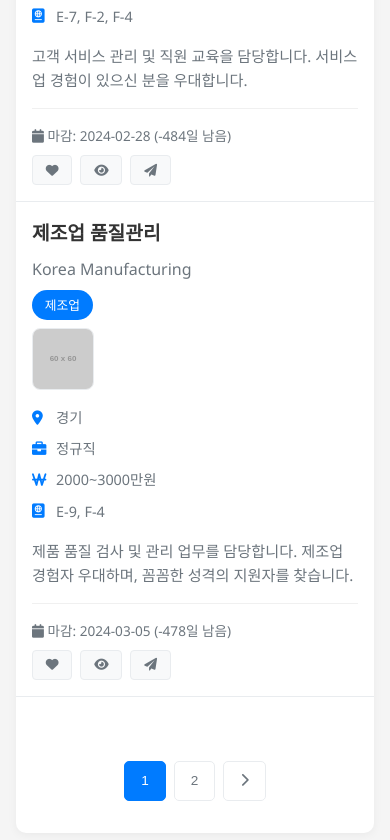
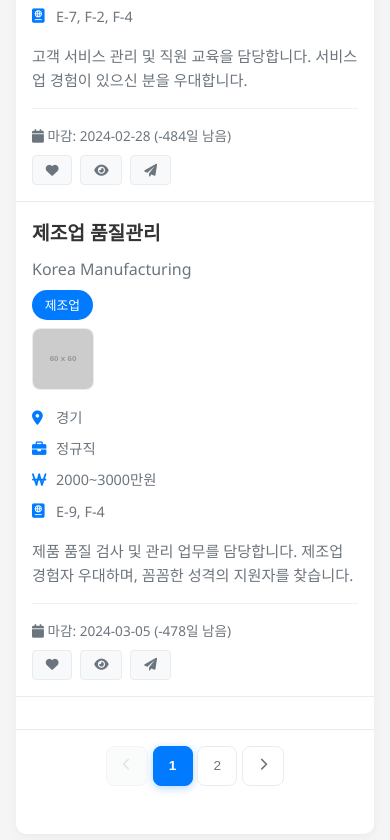
Before and after one commit to SeongMin1000/Feeling_Good, a website: page frontend/pages/jobs.html in a window 390 px wide. Shown: the part 2515-3355 px from the top of the page. Drawn offline with Linux system fonts and the light colour scheme; no server answers; sample sign-in values are in the browser's storage; placeholder pictures from the web are drawn by us.

Commit message:
style: 페이지네이션 방식 통일

```diff
--- a/frontend/css/common.css
+++ b/frontend/css/common.css
@@ -375,48 +375,85 @@ body {
     justify-content: center;
     align-items: center;
     gap: 0.5rem;
-    margin-top: 2rem;
-    padding: 2rem 0;
+    margin: 2rem 0;
+    padding: 1.5rem 0;
+    border-top: 1px solid var(--border-color);
 }
 
 .page-btn {
     background: white;
     border: 1px solid var(--border-color);
     color: var(--text-secondary);
-    padding: 0.5rem 0.75rem;
-    border-radius: 5px;
+    padding: 0.75rem 1rem;
+    border-radius: 8px;
     cursor: pointer;
-    transition: all 0.3s ease;
+    transition: all 0.2s ease;
     font-size: 0.9rem;
-    min-width: 40px;
-    height: 40px;
+    font-weight: 500;
+    min-width: 44px;
+    height: 44px;
     display: flex;
     align-items: center;
     justify-content: center;
+    text-decoration: none;
+    user-select: none;
 }
 
-.page-btn:hover {
+.page-btn:hover:not(:disabled) {
     background: var(--primary-color);
     color: white;
     border-color: var(--primary-color);
+    transform: translateY(-1px);
+    box-shadow: 0 2px 8px rgba(0, 123, 255, 0.2);
 }
 
 .page-btn.active {
     background: var(--primary-color);
     color: white;
     border-color: var(--primary-color);
+    box-shadow: 0 2px 8px rgba(0, 123, 255, 0.3);
+    font-weight: 600;
 }
 
 .page-btn:disabled {
-    background: var(--background-light);
-    color: #ccc;
+    background: #f8f9fa;
+    color: #ced4da;
     cursor: not-allowed;
+    border-color: #e9ecef;
+    opacity: 0.6;
 }
 
 .page-btn:disabled:hover {
-    background: var(--background-light);
-    color: #ccc;
-    border-color: var(--border-color);
+    background: #f8f9fa;
+    color: #ced4da;
+    border-color: #e9ecef;
+    transform: none;
+    box-shadow: none;
+}
+
+/* 페이지네이션 내비게이션 버튼 (이전/다음) */
+.page-btn.nav-btn {
+    font-weight: 600;
+    padding: 0.75rem 1.25rem;
+}
+
+.page-btn.nav-btn i {
+    font-size: 0.8rem;
+}
+
+/* 페이지네이션 생략 표시 (...) */
+.page-btn.ellipsis {
+    background: transparent;
+    border: none;
+    cursor: default;
+    color: var(--text-secondary);
+}
+
+.page-btn.ellipsis:hover {
+    background: transparent;
+    color: var(--text-secondary);
+    transform: none;
+    box-shadow: none;
 }
 
 /* 모달 스타일 */
@@ -824,11 +861,19 @@ body {
 
     .pagination {
         flex-wrap: wrap;
+        gap: 0.3rem;
+        padding: 1rem 0;
     }
 
     .page-btn {
-        padding: 0.5rem 1rem;
+        padding: 0.6rem 0.8rem;
         font-size: 0.85rem;
+        min-width: 40px;
+        height: 40px;
+    }
+
+    .page-btn.nav-btn {
+        padding: 0.6rem 1rem;
     }
 
     .footer-content {
--- a/frontend/js/jobs.js
+++ b/frontend/js/jobs.js
@@ -472,56 +472,70 @@ function setupPagination() {
 
   if (!pagination) return;
 
+  if (totalPages <= 1) {
+    pagination.innerHTML = '';
+    return;
+  }
+
   let paginationHTML = '';
 
   // 이전 버튼
-  if (currentPage > 1) {
-    paginationHTML += `<button class="page-btn" onclick="changePage(${currentPage - 1})">
+  paginationHTML += `
+    <button class="page-btn nav-btn" onclick="changePage(${currentPage - 1})" ${currentPage === 1 ? 'disabled' : ''}>
       <i class="fas fa-chevron-left"></i>
-    </button>`;
-  }
+    </button>
+  `;
 
   // 페이지 번호들
-  let startPage = Math.max(1, currentPage - 2);
-  let endPage = Math.min(totalPages, currentPage + 2);
+  const startPage = Math.max(1, currentPage - 2);
+  const endPage = Math.min(totalPages, currentPage + 2);
 
+  // 첫 페이지와 생략 표시
   if (startPage > 1) {
     paginationHTML += `<button class="page-btn" onclick="changePage(1)">1</button>`;
     if (startPage > 2) {
-      paginationHTML += `<span class="page-ellipsis">...</span>`;
+      paginationHTML += `<button class="page-btn ellipsis">...</button>`;
     }
   }
 
+  // 현재 페이지 주변 페이지들
   for (let i = startPage; i <= endPage; i++) {
-    paginationHTML += `<button class="page-btn ${i === currentPage ? 'active' : ''}"
-      onclick="changePage(${i})">${i}</button>`;
+    paginationHTML += `
+      <button class="page-btn ${i === currentPage ? 'active' : ''}" onclick="changePage(${i})">
+        ${i}
+      </button>
+    `;
   }
 
+  // 마지막 페이지와 생략 표시
   if (endPage < totalPages) {
     if (endPage < totalPages - 1) {
-      paginationHTML += `<span class="page-ellipsis">...</span>`;
+      paginationHTML += `<button class="page-btn ellipsis">...</button>`;
     }
     paginationHTML += `<button class="page-btn" onclick="changePage(${totalPages})">${totalPages}</button>`;
   }
 
   // 다음 버튼
-  if (currentPage < totalPages) {
-    paginationHTML += `<button class="page-btn" onclick="changePage(${currentPage + 1})">
+  paginationHTML += `
+    <button class="page-btn nav-btn" onclick="changePage(${currentPage + 1})" ${currentPage === totalPages ? 'disabled' : ''}>
       <i class="fas fa-chevron-right"></i>
-    </button>`;
-  }
+    </button>
+  `;
 
   pagination.innerHTML = paginationHTML;
 }
 
 // 페이지 변경
 function changePage(page) {
+  const totalPages = Math.ceil(filteredJobs.length / jobsPerPage);
+  if (page < 1 || page > totalPages) return;
+
   currentPage = page;
   renderJobs();
   setupPagination();
 
   // 맨 위로 스크롤
-  document.querySelector('.jobs-container').scrollIntoView({ behavior: 'smooth' });
+  window.scrollTo({ top: 0, behavior: 'smooth' });
 }
 
 // 관심 등록/해제
```
